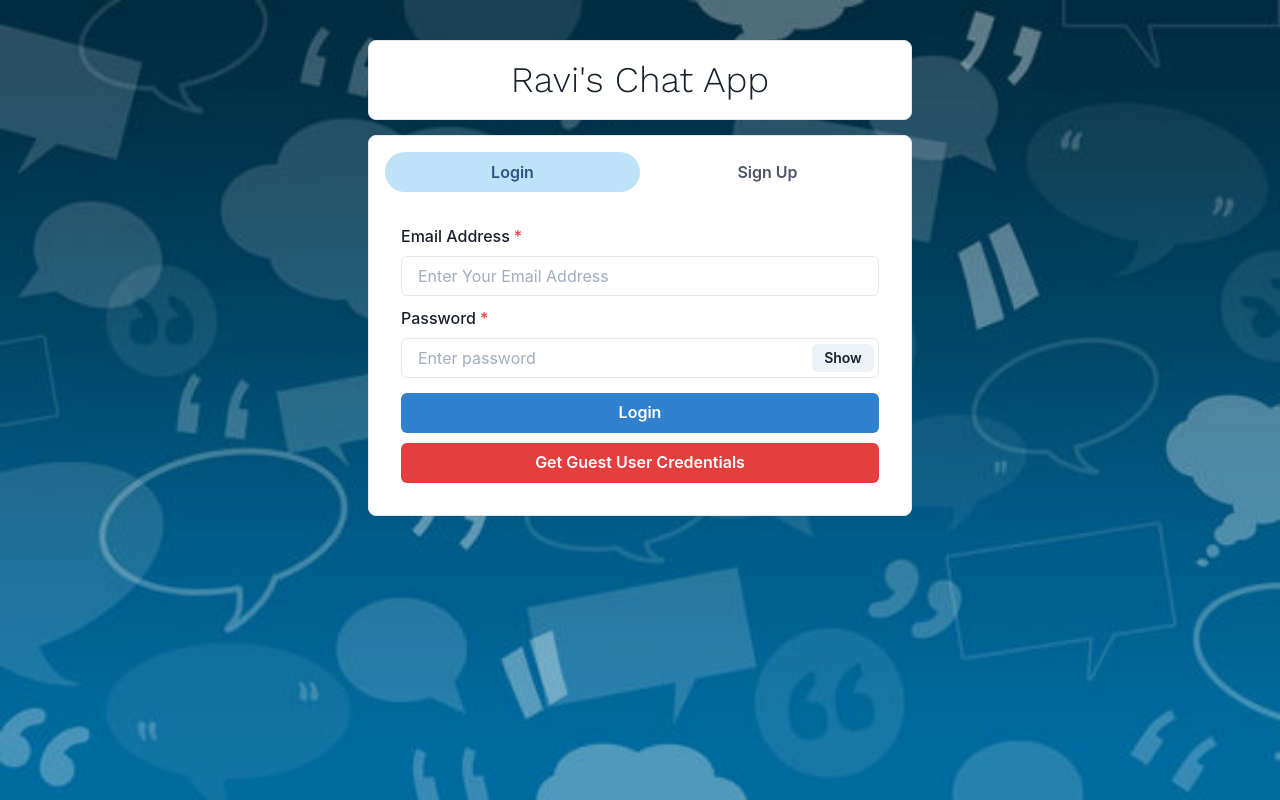
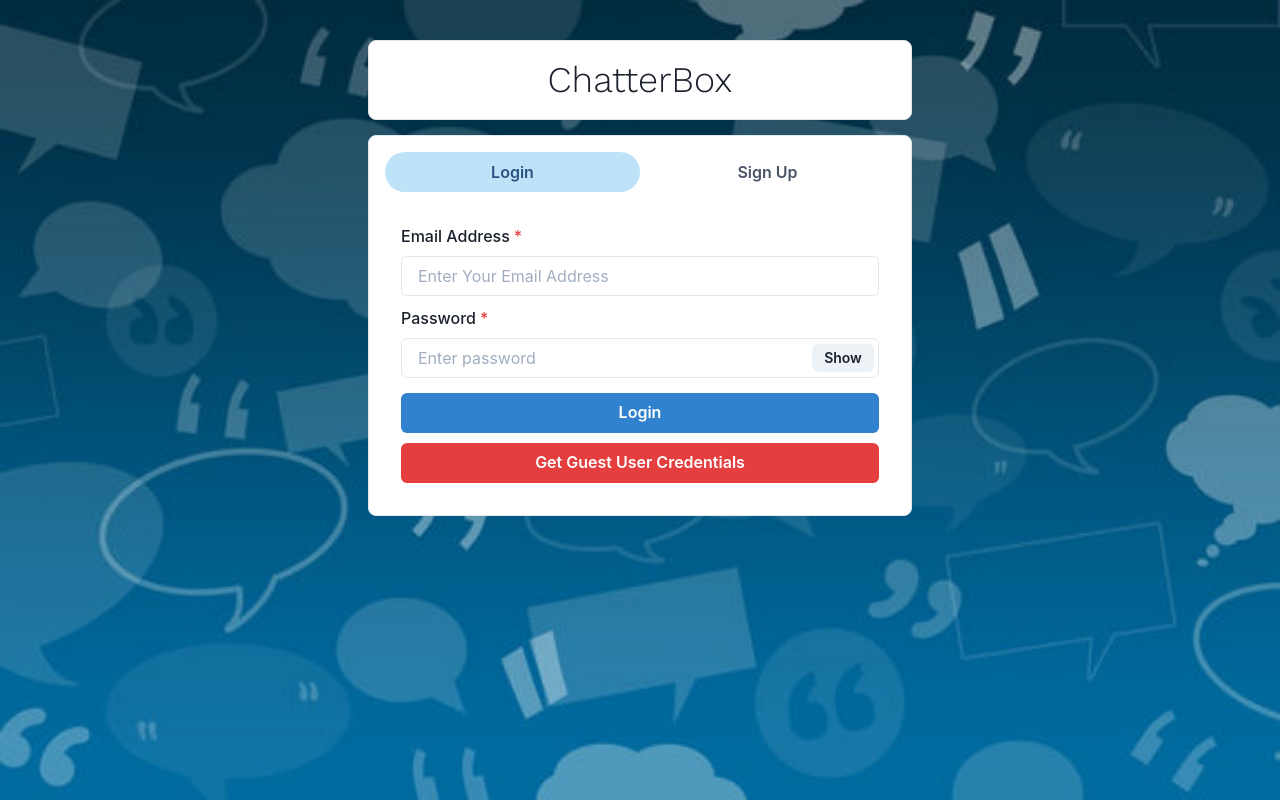
Before and after one commit to wadhwaravi/Ravi-s-Chat-App, a React (Create React App) app in the folder frontend/: page / in a window 1280 px wide. Built offline with nearby package versions, Linux system fonts and the light colour scheme; no server answers.

Commit message:
updated the name

```diff
--- a/frontend/src/Pages/Homepage.js
+++ b/frontend/src/Pages/Homepage.js
@@ -35,7 +35,7 @@ function Homepage() {
         borderWidth="1px"
       >
         <Text fontSize="4xl" fontFamily="Work sans">
-          Ravi's Chat App
+          ChatterBox
         </Text>
       </Box>
       <Box bg="white" w="100%" p={4} borderRadius="lg" borderWidth="1px">
--- a/frontend/src/components/miscellaneous/SideDrawer.js
+++ b/frontend/src/components/miscellaneous/SideDrawer.js
@@ -143,7 +143,7 @@ function SideDrawer() {
           </Button>
         </Tooltip>
         <Text fontSize="2xl" fontFamily="Work sans">
-          Ravi's Chat
+          ChatterBox
         </Text>
         <div>
           <Menu>
```
Also changed, not shown: 1 other file (tests, documents, lock files or other folders).
